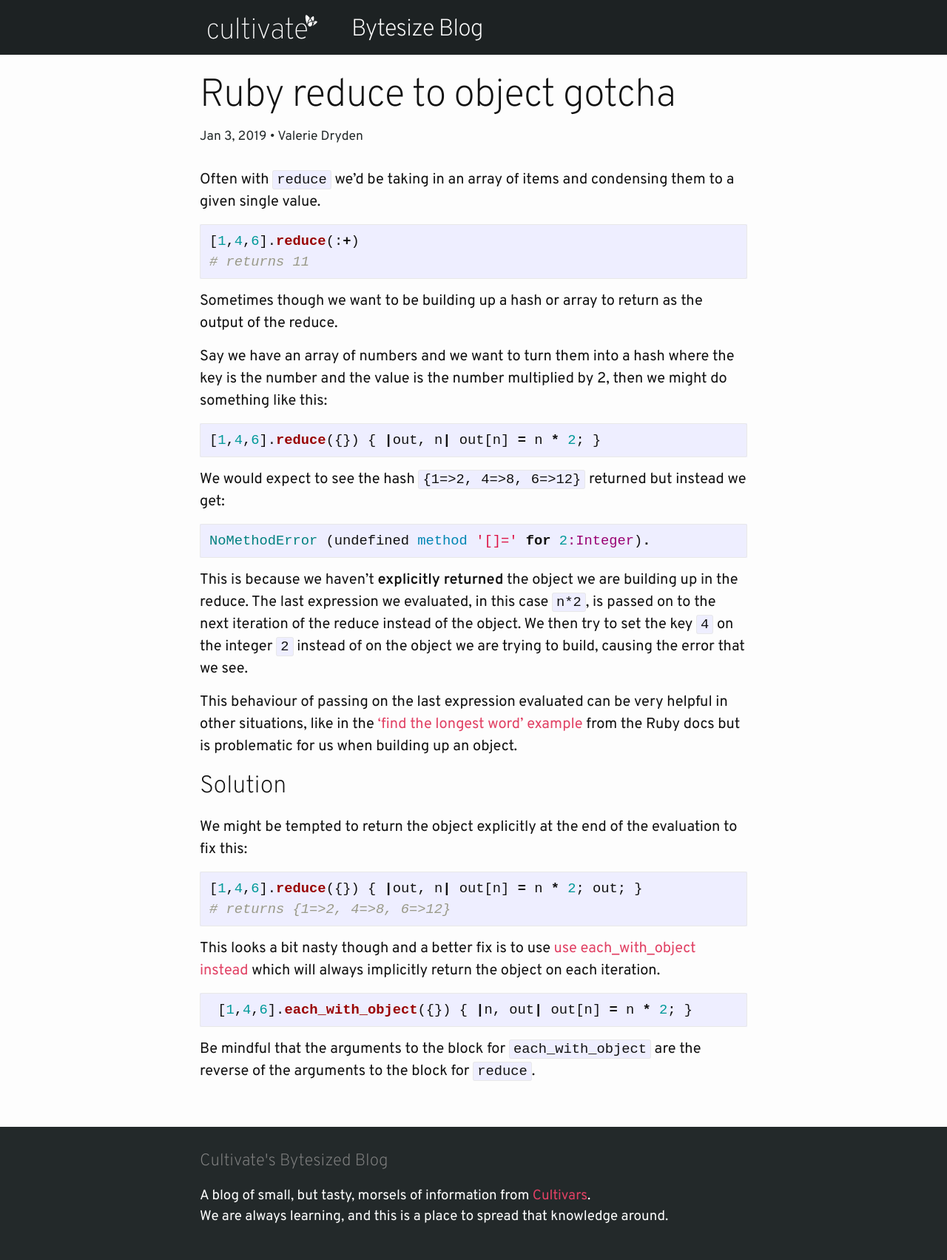
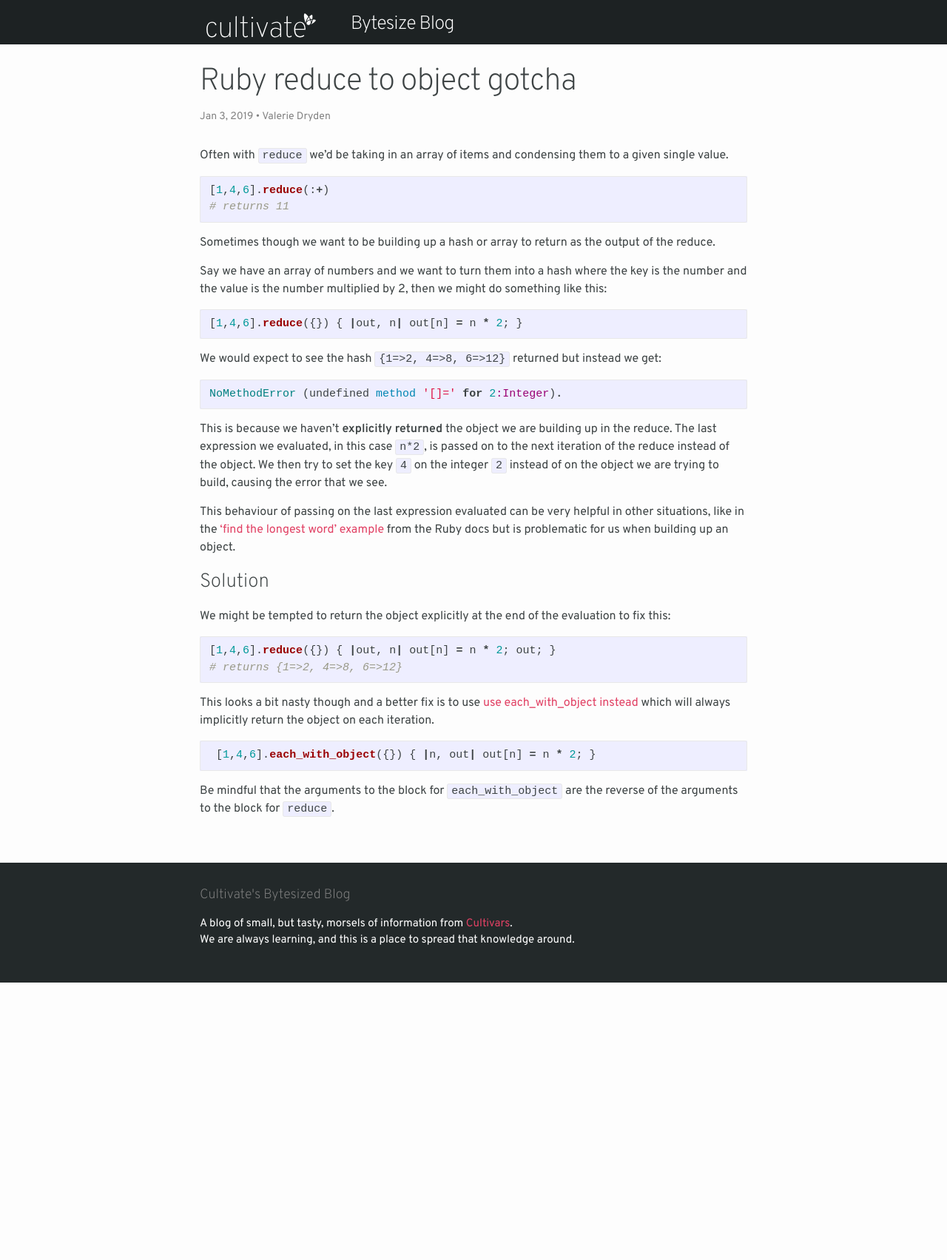
Before and after one commit to CultivateHQ/bytesize-blog, a Jekyll site: the page built from _posts/2019-01-03-ruby-reduce-to-object-gotcha.md, in a window 1280 px wide. Shown: the whole page at 74% size. Built offline with Jekyll 4.4.1, drawn with Linux system fonts in a browser that asks for light colours; after the commit the page ends 1328 px from its top, so only the background shows below that.

Commit message:
Original size, but tweak font colour
Copied from main site; makes the body less harsh. That's what I think I meant by looking like it was running out of toner; gave it a not-anti-aliased sort-of look.

Also the author bit is more grey as I think it looks better that way

 ¯\(°_o)/¯☕️

```diff
--- a/_sass/cultivate/_layout.scss
+++ b/_sass/cultivate/_layout.scss
@@ -25,7 +25,7 @@
 
 .post-meta {
     font-size: $small-font-size;
-    color: $brand-mid-color;
+    color: $grey-color;
 }
 
 .post-link {
--- a/_sass/cultivate/_variables.scss
+++ b/_sass/cultivate/_variables.scss
@@ -10,12 +10,12 @@ sans-serif,
 "Apple Color Emoji",
 "Segoe UI Emoji",
 "Segoe UI Symbol" !default;
-$base-font-size: 20px !default;
+$base-font-size: 16px !default;
 $base-font-weight: 400 !default;
 $small-font-size: $base-font-size * 0.875 !default;
 $base-line-height: 1.5 !default;
 $spacing-unit: 30px !default;
-$text-color: #111 !default;
+$text-color: #3d4344 !default;
 $background-color: #fdfdfd !default;
 $brand-dark-color: #1d2223 !default;
 $brand-mid-color: #23292a !default;
```
